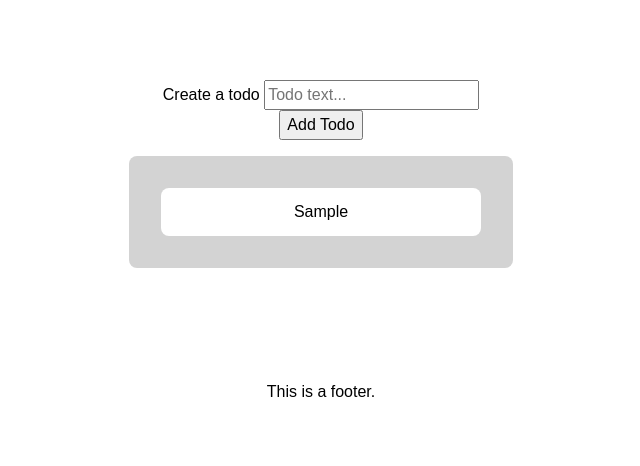
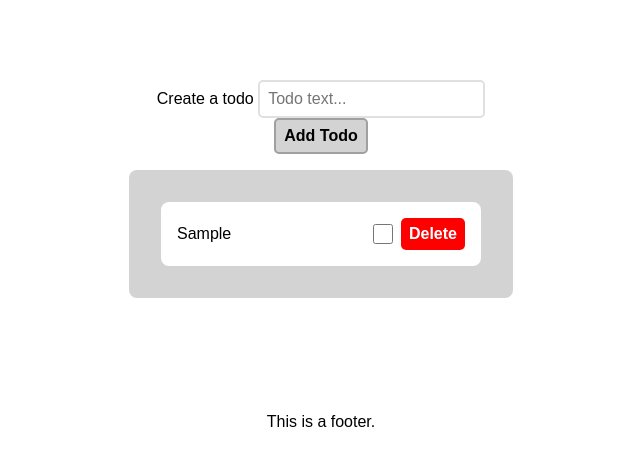
Before and after one commit to janDo-dev/todo-app, a plain HTML site: page index.html in a window 1280 px wide. Both pictures are taken after typing "Sample" into the empty fields and a click on the button "Add Todo". Shown: the part 112-578 px from the top of the page, without its empty margins (319-959 px from the left). Drawn offline with Linux system fonts and the light colour scheme.

Commit message:
feat: mark todos as done/undone

```diff
--- a/assets/css/style.css
+++ b/assets/css/style.css
@@ -1,6 +1,32 @@
 body {
   font-family: Arial, Helvetica, sans-serif;
   min-width: 100vh;
+}
+
+input[type="text"] {
+  line-height: 1;
+  padding: 0.5rem;
+  border-radius: 5px;
+  border: 2px solid #e0e0e0;
+}
+
+.btn {
+  font-weight: bold;
+  border-radius: 5px;
+  border: unset;
+  padding: 0.5rem;
+  line-height: 1;
+  cursor: pointer;
+}
+
+.btn--add {
+  background-color: lightgray;
+  border: 2px solid #a0a0a0;
+}
+
+.btn--delete {
+  background-color: red;
+  color: #fff;
 }
 
 #site-header,
@@ -21,6 +47,9 @@ body {
 
 .todo {
   position: relative;
+  display: flex;
+  justify-content: space-between;
+  align-items: center;
   background-color: #fff;
   border-radius: 0.5rem;
   padding: 1rem;
@@ -29,7 +58,11 @@ body {
   overflow: hidden;
 }
 
-.todo::before {
+.todo--done .todo-text {
+  text-decoration: line-through;
+}
+
+/* .todo::before {
   position: absolute;
   top: 0;
   right: 0;
@@ -40,12 +73,24 @@ body {
   background-color: red;
   color: #fff;
   font-weight: bold;
-}
+} */
 
-.todo:hover::before {
+/* .todo:hover::before {
   display: flex;
   justify-content: center;
   align-items: center;
+  cursor: pointer;
+} */
+
+.todo-controls {
+  display: flex;
+  align-items: center;
+}
+
+.todo-state-toggle {
+  width: 20px;
+  height: 20px;
+  margin-right: 0.5rem;
   cursor: pointer;
 }
 
--- a/assets/js/main.js
+++ b/assets/js/main.js
@@ -1,8 +1,8 @@
 "use strict";
 
 const todoForm = document.querySelector("#todo-form");
-const todoInput = document.querySelector("#todo-text");
-const addTodoBtn = document.querySelector("#add-todo");
+const todoInput = document.querySelector("#todo-text-input");
+const addTodoBtn = document.querySelector("#todo-add-btn");
 const todoList = document.querySelector("#todo-list");
 const error = document.querySelector(".error");
 
@@ -15,23 +15,51 @@ todoForm.addEventListener("submit", (e) => {
 });
 
 addTodoBtn.addEventListener("click", addTodo);
-todoList.addEventListener("click", removeTodo);
+todoList.addEventListener("click", (e) => {
+  if (e.target.classList.contains("todo-state-toggle")) {
+    toggleDone(e);
+  }
+
+  if (e.target.classList.contains("btn--delete")) {
+    deleteTodo(e);
+  }
+});
 
 function addTodo() {
   if (todoInput.value) {
     const newTodo = document.createElement("li");
+    const todoTextEl = document.createElement("div");
     const todoText = document.createTextNode(todoInput.value.trim());
+    const todoControls = document.createElement("div");
+    const todoDoneToggle = document.createElement("input");
+    const todoDeleteBtn = document.createElement("button");
 
     todos.push({
       id: idCounter,
       text: todoInput.value,
+      isDone: false,
     });
 
+    todoDeleteBtn.textContent = "Delete";
+    todoTextEl.classList.add("todo-text");
+    todoControls.classList.add("todo-controls");
+    todoDeleteBtn.setAttribute("type", "button");
+    todoDeleteBtn.setAttribute("data-delete-id", idCounter);
+    todoDeleteBtn.classList.add("btn", "btn--delete");
+    newTodo.setAttribute("data-id", idCounter);
+    todoDoneToggle.setAttribute("type", "checkbox");
+    todoDoneToggle.setAttribute("name", "todo-state-toggle");
+    todoDoneToggle.setAttribute("id", "todo-state-toggler");
+    todoDoneToggle.classList.add("todo-state-toggle");
     newTodo.classList.add("todo");
-    newTodo.appendChild(todoText);
-    newTodo.setAttribute("data-id", idCounter);
 
+    todoTextEl.appendChild(todoText);
+    todoControls.appendChild(todoDoneToggle);
+    todoControls.appendChild(todoDeleteBtn);
+    newTodo.appendChild(todoTextEl);
+    newTodo.appendChild(todoControls);
     todoList.appendChild(newTodo);
+
     todoInput.value = "";
     todoInput.classList.remove("input-error");
     error.style.display = "none";
@@ -51,16 +79,23 @@ function addTodo() {
   }
 }
 
-function removeTodo(e) {
-  if (e.target.classList.contains("todo")) {
-    const id = Number(e.target.getAttribute("data-id"));
+function toggleDone(e) {
+  const todoToToggle = e.target.parentElement.parentElement;
+  const todoIndex = todos.findIndex(
+    (todoInArray) =>
+      todoInArray.id === Number(todoToToggle.getAttribute("data-id"))
+  );
+  todos[todoIndex].isDone = !todos[todoIndex].isDone;
+  todoToToggle.classList.toggle("todo--done");
+}
 
-    todos = todos.filter((todoItem) => {
-      return todoItem.id !== id;
-    });
+function deleteTodo(e) {
+  const id = Number(e.target.getAttribute("data-delete-id"));
+  const todoToDelete = todoList.querySelector('[data-id="' + id + '"]');
 
-    e.target.remove();
+  todos = todos.filter((todoItem) => {
+    return todoItem.id !== id;
+  });
 
-    console.log(todos);
-  }
+  todoToDelete.remove();
 }
--- a/index.html
+++ b/index.html
@@ -17,14 +17,16 @@
 
     <main id="main-content">
       <form id="todo-form" method="post">
-        <label for="todo-text">Create a todo</label>
+        <label for="todo-text-input">Create a todo</label>
         <input
           type="text"
-          name="todo-text"
-          id="todo-text"
+          name="todo-text-input"
+          id="todo-text-input"
           placeholder="Todo text..."
         />
-        <button type="button" id="add-todo" class="btn">Add Todo</button>
+        <button type="button" id="todo-add-btn" class="btn btn--add">
+          Add Todo
+        </button>
         <div class="error"></div>
       </form>
 
```
